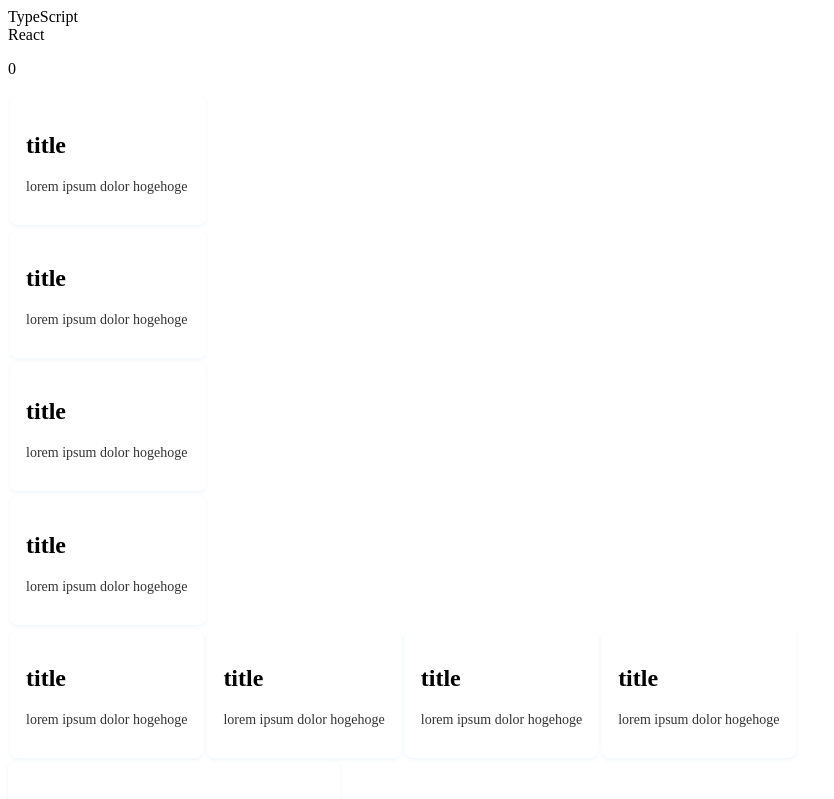
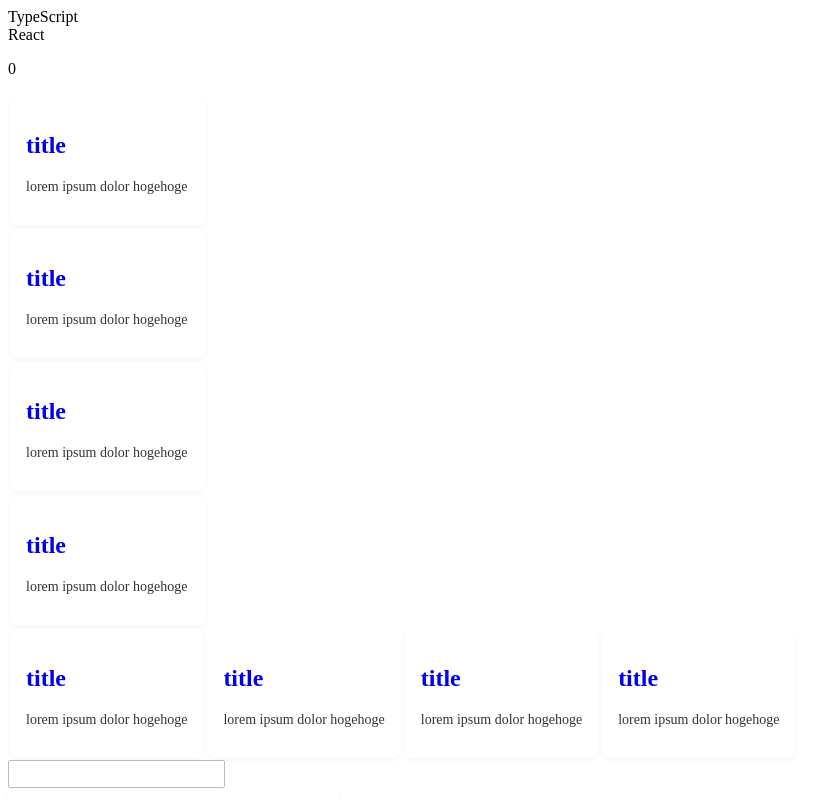
Before and after one commit to ItoYo16u/react-typescript, a React app: page / in a window 1280 px wide. Shown: the top 799 px of the page, without its empty margins (0-834 px from the left). Built offline with nearby package versions, Linux system fonts and the light colour scheme.

Commit message:
update styles

```diff
--- a/src/app/app.tsx
+++ b/src/app/app.tsx
@@ -1,6 +1,7 @@
 import React, { useState } from 'react';
 import ReactDOM from 'react-dom';
 import { Button } from './components/common/button/button';
+import { BaseField } from './components/common/field/base_field';
 import { Avator } from './components/common/media/image/avator';
 import { Column } from './components/layout/column';
 import { Row } from './components/layout/row';
@@ -26,6 +27,7 @@ const App: React.FC<{ compiler: string, framework: string }> = (props) => {
         <Card title={"hello"} url={"http://example.com"}></Card>
         <Card title={"hello"} url={"http://example.com"}></Card>
         </Row>
+        <BaseField></BaseField>
       <Card title={"hello"} url={"http://example.com"}></Card>
       <Avator link="http://example.com" size={32}></Avator>
        <Button onTap={()=>setCount(prevCount=>prevCount + 1)} label={"Ok"} />
--- a/src/app/components/common/button/button.tsx
+++ b/src/app/components/common/button/button.tsx
@@ -23,6 +23,10 @@ export const Button: React.FC<Props> = ({label,onTap})=> {
       border: 1.6px solid #bdbdbd;
       transition: 0.3s;
       box-shadow: 0 2px 4px rgba(67,133,187,.07);
+      &:hover {
+        background-color: rgba(100,100,100,0.1);
+        box-shadow: 0 4px 6px rgba(67,133,187,.07);
+    }
     `}
     onClick={onTap}
   >
--- /dev/null
+++ b/src/app/components/common/field/base_field.tsx
@@ -0,0 +1,27 @@
+/** @jsx jsx */
+import * as React from "react"
+import {css,jsx} from "@emotion/core"
+interface IProps {
+    onChange?: (event: React.ChangeEvent<HTMLInputElement>)=>void
+    boderColor?:string
+    fontSize?: number
+}
+
+export const BaseField : React.FC<IProps>=({children,onChange,boderColor,fontSize})=>{
+    return (
+        <input
+        onChange={onChange}
+        css={css`
+          padding: 4px;
+          border-radius:2px;
+          outline: 0;
+          font-size: ${fontSize??16}px;
+          border: 1px solid #bdbdbd;
+          &:focus {
+            border: 1px solid #00aaaa;
+          }
+        `}
+        >
+        </input>
+    );
+}
--- a/src/app/components/partial/card/card.tsx
+++ b/src/app/components/partial/card/card.tsx
@@ -13,17 +13,30 @@ interface Props {
 export const Card: React.FC<Props> = (props)=>{
 
     return (
-        <div css={css`
+        <a
+          href="http://example.com"
+          css={css`
+          text-decoration:none;
+          display: block;
+          cursor: pointer;
           padding: 16px;
           border-radius: 8px;
           max-width: 300px;
           background-color: #FFF;
           box-shadow: 0 2px 4px rgba(67,133,187,.07);
           text-align: left;
+          transition: 0.3s;
+          &:hover {
+              background-color: rgba(100,100,100,0.1);
+              box-shadow: 0 4px 6px rgba(67,133,187,.07);
+          }
+          &:visited {
+            color: inherit;
+          }
         `}>
             <Title>title</Title>
             <Caption>lorem ipsum dolor hogehoge</Caption>
 
-        </div>
+        </a>
     )
 }
```
